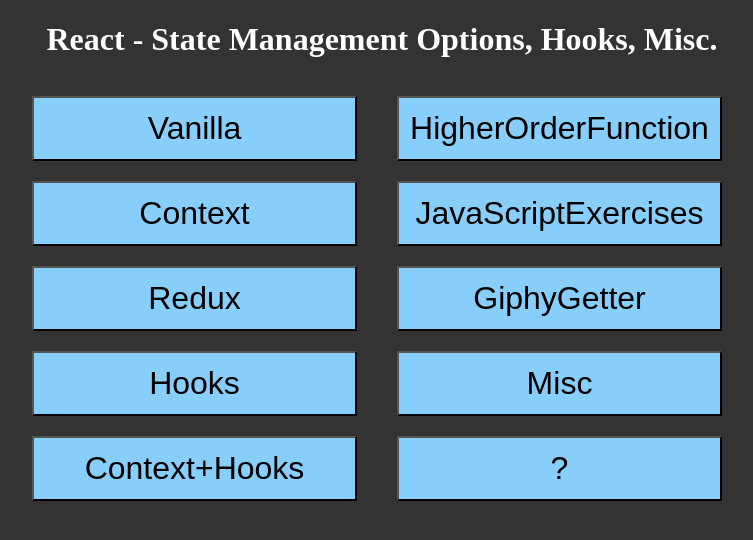
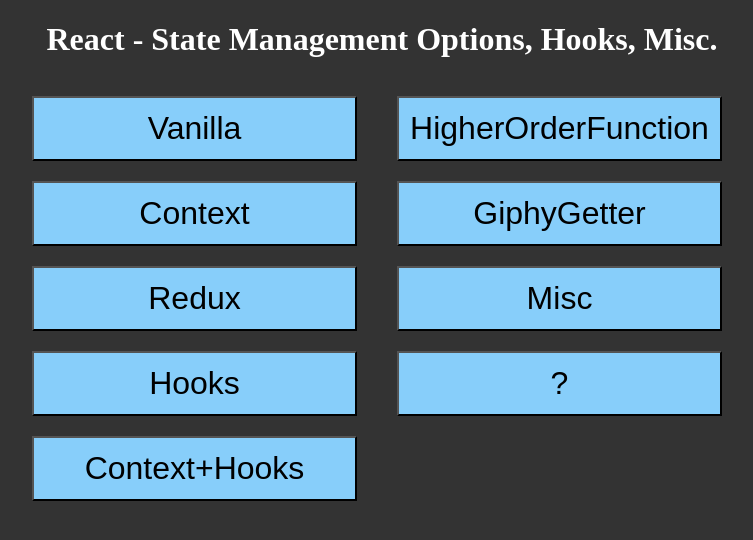
Before and after one commit to markm7777/playground, a React (Create React App) app: page / in a window 1280 px wide. Shown: the top 540 px of the page, without its empty margins (283-1036 px from the left). Built offline with nearby package versions, Linux system fonts and the light colour scheme; what react-animations would draw is missing.

Commit message:
Add exercises flag

```diff
--- a/src/ReactTreeApp.js
+++ b/src/ReactTreeApp.js
@@ -22,9 +22,6 @@
   }
 
   onClick(type) {
-    if ((git === true) && (type === 'exercises')) {
-      return;
-    }
     const componentsMap = {
       vanilla: ReactTreeVanillaApp,
       context: ReactTreeContextApp,
@@ -67,9 +64,12 @@
             <li>
               <button className='button' onClick={() => this.onClick('hof')}>HigherOrderFunction</button>
             </li>
-            <li>
+            {git !== true ? (
+             <li>
               <button className='button' onClick={() => this.onClick('exercises')}>JavaScriptExercises</button>
             </li>
+            ) : ''}
+
             <li>
               <button className='button' style={{marginTop: '0px'}} onClick={() => this.onClick('giphy')}>GiphyGetter</button>
             </li>
```
